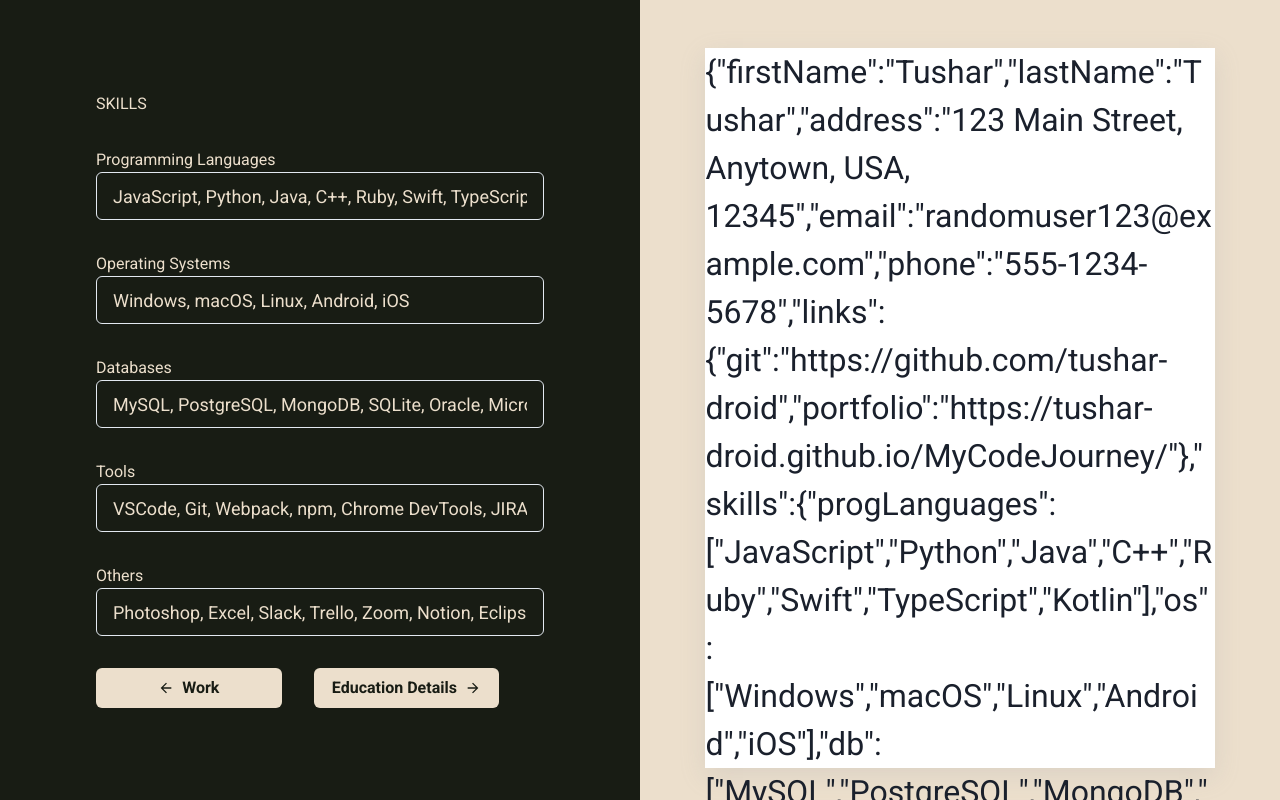
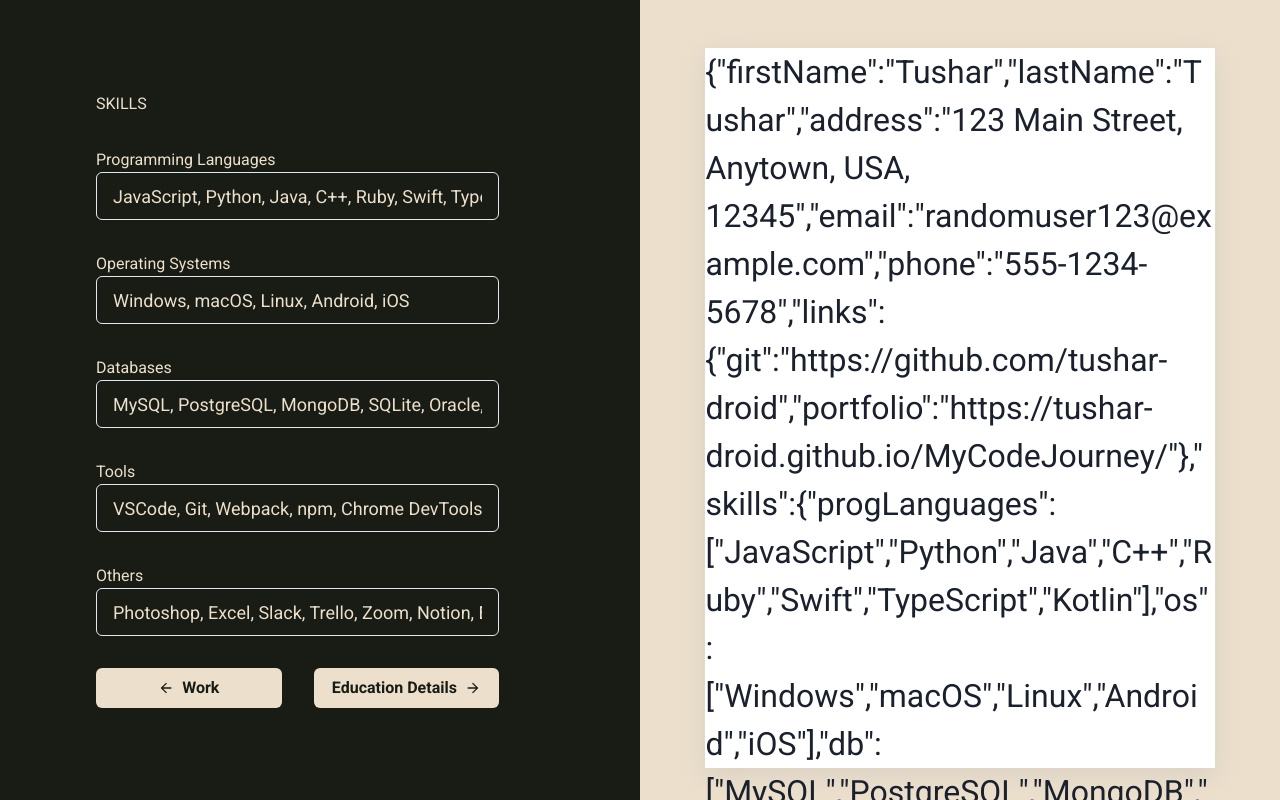
Before and after one commit to tushar-droid/Resume-builder2, a React (Vite) app: page / in a window 1280 px wide. Both pictures are taken after a click on the button "Skills". Built offline with nearby package versions, Linux system fonts and the light colour scheme.

Commit message:
change to the skills container

```diff
--- a/src/Components/Skills.jsx
+++ b/src/Components/Skills.jsx
@@ -6,7 +6,7 @@ export default function Skills ({generalDetails, handleGeneralDetails}) {
 
 
     return(
-        <>
+        <div className="skills-container">
             <h1>SKILLS</h1>
             <label> Programming Languages
                 <Input placeholder="Java, Python, C++" value={generalDetails.skills.progLanguages.join(', ')} type="text" size='lg' id="progLanguages-field" onChange={handleGeneralDetails}/>
@@ -23,7 +23,7 @@ export default function Skills ({generalDetails, handleGeneralDetails}) {
             <label> Others
                 <Input placeholder="Photoshop, Slack" value={generalDetails.skills.othertools.join(', ')} type="text" size='lg' id="othertools-field" onChange={handleGeneralDetails}/>
             </label>
-        </>
+        </div>
     )
 }
 
--- a/src/styles/LeftPane.css
+++ b/src/styles/LeftPane.css
@@ -28,7 +28,7 @@
 }
 
 
-.personal-details-container{
+.personal-details-container, .skills-container{
   display: flex;
   flex-direction: column;
   gap: 2rem;
```
